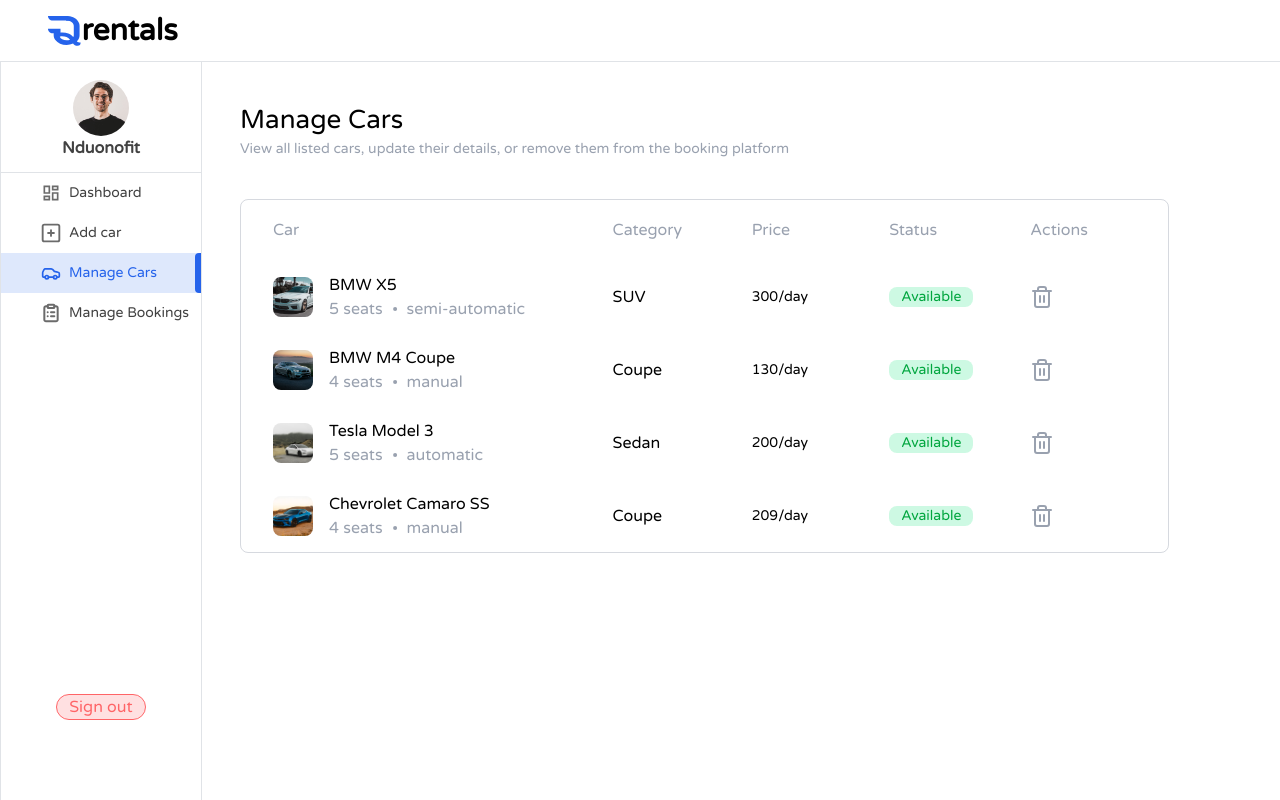
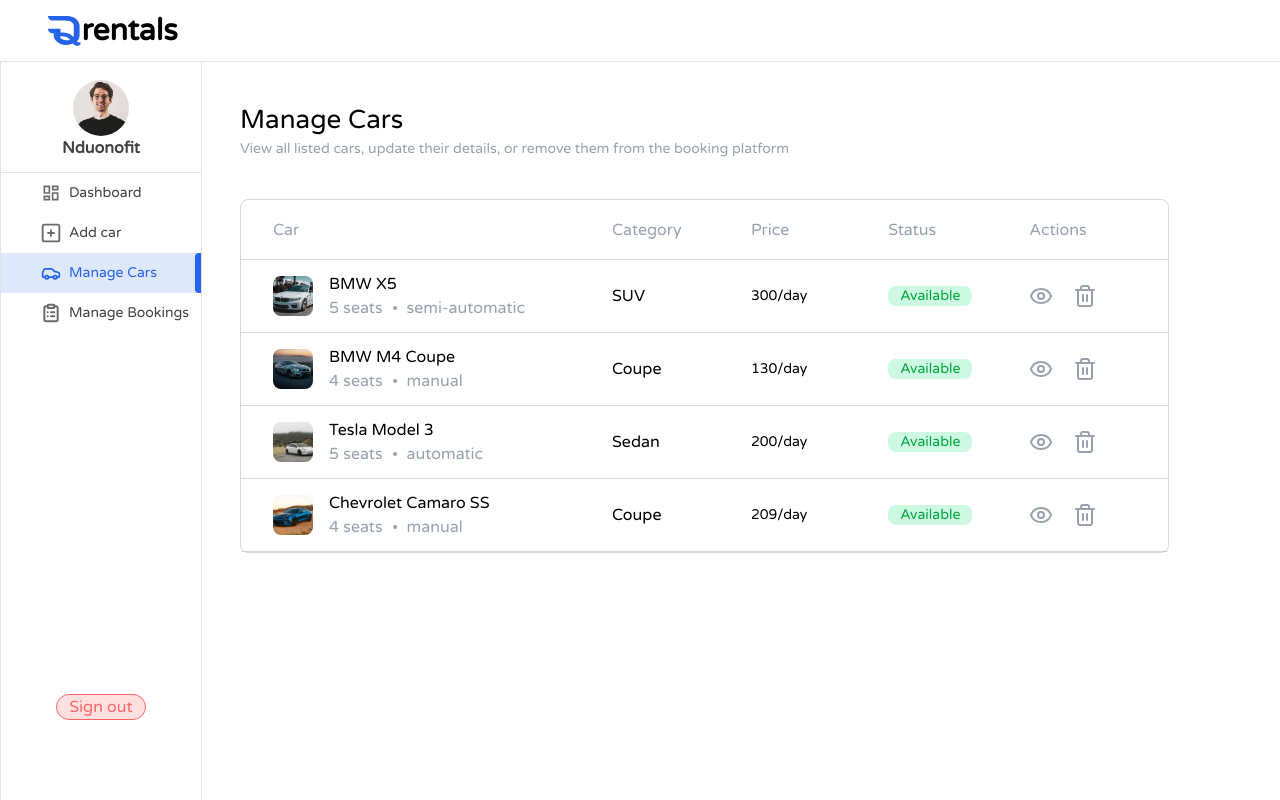
Before and after one commit to Forsaken324/siwes-web-app, a React (Vite) app in the folder client/: page /owner/manage-cars in a window 1280 px wide. Built offline with nearby package versions, Linux system fonts and the light colour scheme.

Commit message:
finish manage cars adminxowner frontend

```diff
--- a/client/src/pages/adminxowner/ManageCars.tsx
+++ b/client/src/pages/adminxowner/ManageCars.tsx
@@ -3,7 +3,7 @@
 import type { CarPayload } from "../../interfaces/interfaces";
 import ManageCarG1 from "../../components/adminxowner/ManageCarG1";
 import type { carTransmission } from "../../types/types";
-import { EyeClosed, EyeIcon, Trash2Icon } from "lucide-react";
+import { EyeClosedIcon, EyeIcon, Trash2Icon } from "lucide-react";
 
 const ManageCars = () => {
   const [cars, setCars] = useState<CarPayload[] | null>(null);
@@ -17,6 +17,7 @@
     }
     return "bg-red-400/20 text-red-600";
   };
+  const toggleCarAvailability = () => {}
   const deleteCar = async () => {};
   useEffect(() => {
     getCarData();
@@ -32,17 +33,17 @@
         <table className="h-[341px] w-[929px] border-separate border-spacing-0 rounded-lg rounded rounded-full mt-10 text-gray-400 border border-gray-400/40">
           <thead className="border border-gray-400/40 h-[60px]">
             <tr>
-              <th className="w-[400px] text-start pl-8">Car</th>
-              <th className="text-start w-[150px]">Category</th>
-              <th className="text-start w-[150px]">Price</th>
-              <th className="text-start w-[150px]">Status</th>
-              <th className="text-start w-[150px]">Actions</th>
+              <th className="w-[400px] text-start pl-8 border border-r-0 border-t-0 border-l-0 border-gray-400/40">Car</th>
+              <th className="text-start w-[150px] border border-r-0 border-t-0 border-l-0 border-gray-400/40">Category</th>
+              <th className="text-start w-[150px] border border-r-0 border-t-0 border-l-0 border-gray-400/40">Price</th>
+              <th className="text-start w-[150px] border border-r-0 border-t-0 border-l-0 border-gray-400/40">Status</th>
+              <th className="text-start w-[150px] border border-r-0 border-t-0 border-l-0 border-gray-400/40">Actions</th>
             </tr>
           </thead>
           <tbody>
             {cars.map((car, index) => (
               <tr className="border border-gray-400/40 h-[73px]">
-                <td className="pl-8">
+                <td className="pl-8 border border-r-0 border-t-0 border-l-0 border-gray-400/40">
                   <ManageCarG1
                     key={index}
                     brand={car.brand}
@@ -52,17 +53,17 @@
                     capacity={car.seating_capacity}
                   />
                 </td>
-                <td className="text-black">{car.category}</td>
-                <td className="text-sm text-black">
+                <td className="text-black border border-r-0 border-t-0 border-l-0 border-gray-400/40">{car.category}</td>
+                <td className="text-sm text-black border border-r-0 border-t-0 border-l-0 border-gray-400/40">
                   {currency}
                   {car.pricePerDay}/day
                 </td>
-                <td>
+                <td className="border border-r-0 border-t-0 border-l-0 border-gray-400/40">
                   <div className={`px-3 w-fit rounded rounded-lg text-sm ${getAvailableColor(car.isAvailable)}`}>{car.isAvailable ? 'Available' : 'Not Available'}</div>
                 </td>
-                <td>
-                  <div>
-                    {}
+                <td className="border border-r-0 border-t-0 border-l-0 border-gray-400/40">
+                  <div className="flex gap-5">
+                    {car.isAvailable? <EyeIcon /> : <EyeClosedIcon />}
                     <Trash2Icon onClick={deleteCar} />
                   </div>
                 </td>
```
